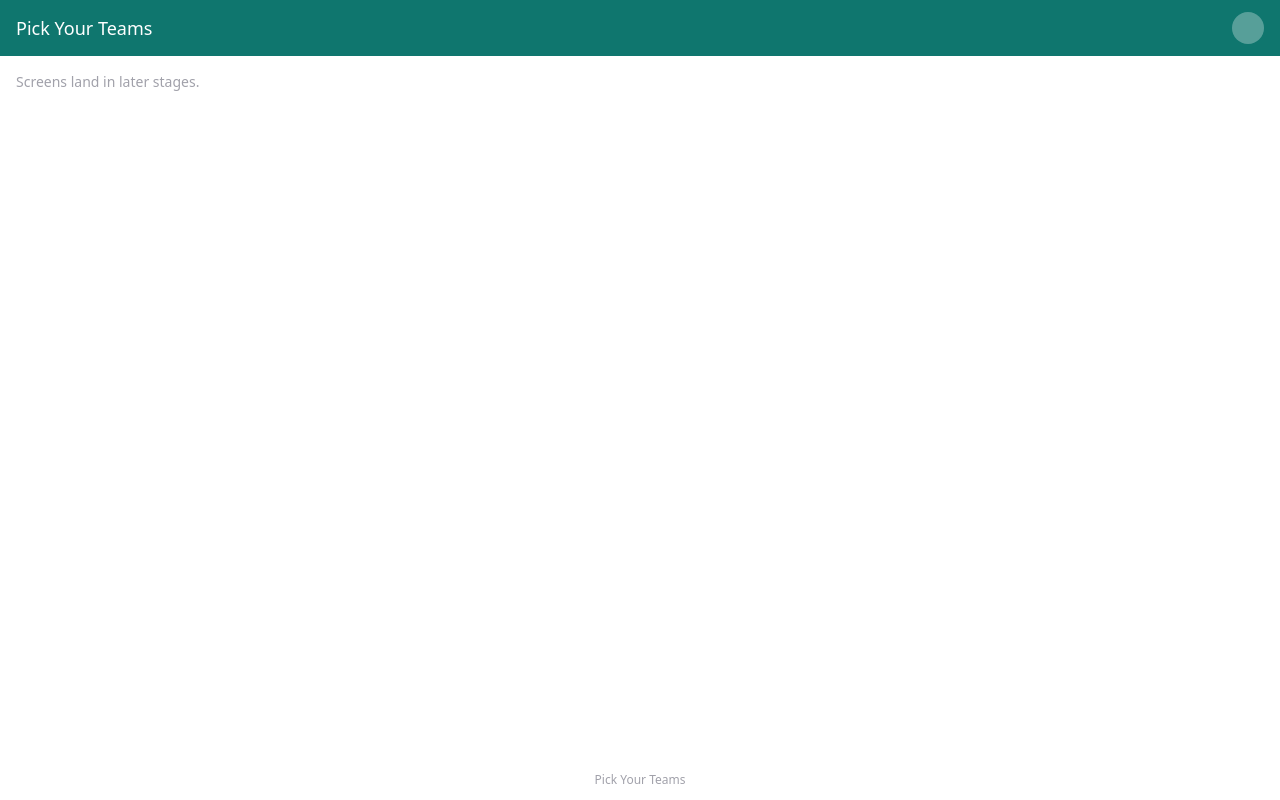
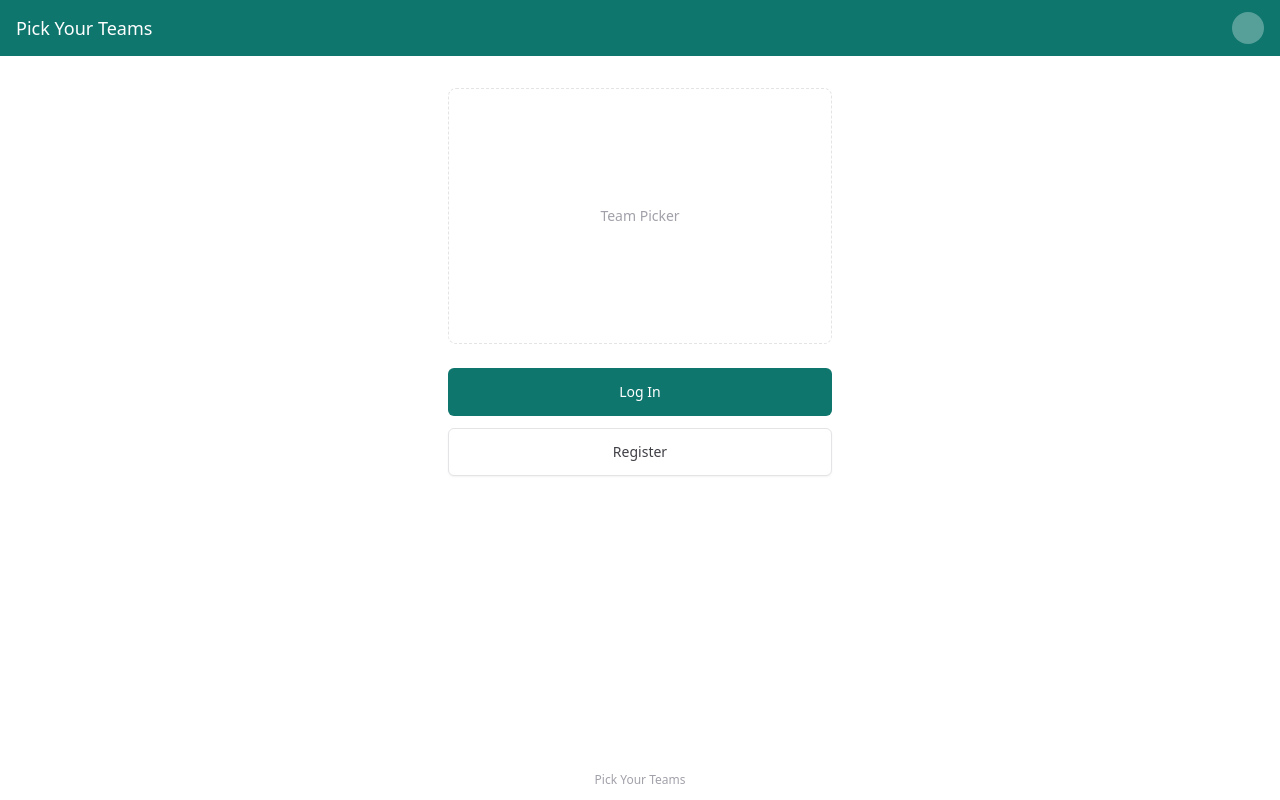
Before and after one commit to craigduggan90/pick-your-teams, a React (Vite) app in the folder src/ui/: page / in a window 1280 px wide. Built offline with nearby package versions, Linux system fonts and the light colour scheme; no server answers.

Commit message:
feat: wire auth0 provider and tag-setup route

```diff
--- a/src/ui/src/App.tsx
+++ b/src/ui/src/App.tsx
@@ -1,29 +1,63 @@
+import type { ReactNode } from 'react'
 import { QueryClient, QueryClientProvider } from '@tanstack/react-query'
-import { BrowserRouter, Route, Routes } from 'react-router'
+import { BrowserRouter, Route, Routes, useNavigate } from 'react-router'
+import { Auth0Provider, type AppState } from '@auth0/auth0-react'
 import { Header } from '@/components/Header'
 import { Footer } from '@/components/Footer'
 import { Toaster } from '@/components/Toast'
+import { RequireAuth } from '@/components/RequireAuth'
 import { ComponentsShowcasePage } from '@/pages/dev/ComponentsShowcasePage'
+import { TeamPickerPage } from '@/pages/TeamPickerPage'
+import { TagSetupPage } from '@/pages/TagSetupPage'
 
 const queryClient = new QueryClient()
 
-function HomePlaceholder() {
-  return <p className="p-4 text-sm text-light-grey">Screens land in later stages.</p>
+function Auth0ProviderWithNavigate({ children }: { children: ReactNode }) {
+  const navigate = useNavigate()
+
+  const onRedirectCallback = (appState?: AppState) => {
+    navigate(appState?.returnTo ?? window.location.pathname)
+  }
+
+  return (
+    <Auth0Provider
+      domain={import.meta.env.VITE_AUTH0_DOMAIN}
+      clientId={import.meta.env.VITE_AUTH0_CLIENT_ID}
+      authorizationParams={{
+        redirect_uri: window.location.origin,
+        audience: import.meta.env.VITE_AUTH0_AUDIENCE,
+      }}
+      cacheLocation="memory"
+      onRedirectCallback={onRedirectCallback}
+    >
+      {children}
+    </Auth0Provider>
+  )
 }
 
 export default function App() {
   return (
     <QueryClientProvider client={queryClient}>
       <BrowserRouter>
+        <Auth0ProviderWithNavigate>
           <Header title="Pick Your Teams" />
           <main className="flex-1">
             <Routes>
-            <Route path="/" element={<HomePlaceholder />} />
+              <Route path="/" element={<TeamPickerPage />} />
+              <Route
+                path="/tag-setup"
+                element={
+                  <RequireAuth>
+                    <TagSetupPage />
+                  </RequireAuth>
+                }
+              />
               <Route path="/dev/components" element={<ComponentsShowcasePage />} />
             </Routes>
           </main>
           <Footer />
           <Toaster />
+        </Auth0ProviderWithNavigate>
       </BrowserRouter>
     </QueryClientProvider>
   )
--- /dev/null
+++ b/src/ui/src/pages/TagSetupPage.tsx
@@ -0,0 +1,20 @@
+import { useNavigate } from 'react-router'
+import { useSelf } from '@/hooks/useSelf'
+import { TagSetup } from '@/components/TagSetup'
+import { Loading } from '@/components/Loading'
+import { ErrorMessage } from '@/components/ErrorMessage'
+
+export function TagSetupPage() {
+  const navigate = useNavigate()
+  const selfQuery = useSelf()
+
+  if (selfQuery.isPending) {
+    return <Loading />
+  }
+
+  if (selfQuery.isError) {
+    return <ErrorMessage>Something went wrong loading your account.</ErrorMessage>
+  }
+
+  return <TagSetup mode="gate" userId={selfQuery.data.Id} onSuccess={() => navigate('/')} />
+}
```
Also changed, not shown: 2 other files (tests, documents, lock files or other folders). Lines whose indentation alone changed are shown as unchanged.
